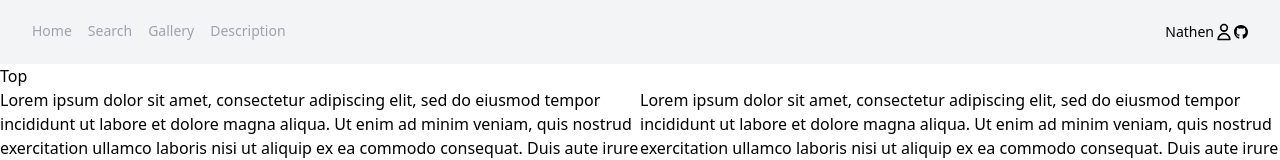
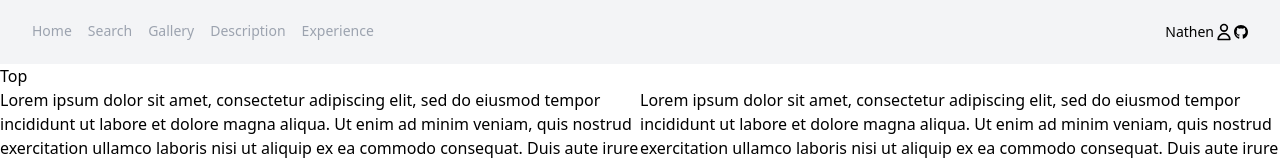
Before and after one commit to Nathen-Smith/react-tutorial, a React (Create React App) app in the folder web/: page / in a window 1280 px wide. Shown: the top 160 px of the page. Built offline with nearby package versions, Linux system fonts and the light colour scheme.

Commit message:
testing cd

```diff
--- a/web/src/App.jsx
+++ b/web/src/App.jsx
@@ -14,6 +14,7 @@ const App = () => {
     { name: "Search", to: "#search" },
     { name: "Gallery", to: "#gallery" },
     { name: "Description", to: "#description" },
+    { name: "Experience", to: "#experience" },
   ];
 
   const [scrollTop, setScrollTop] = useState(0);
```
